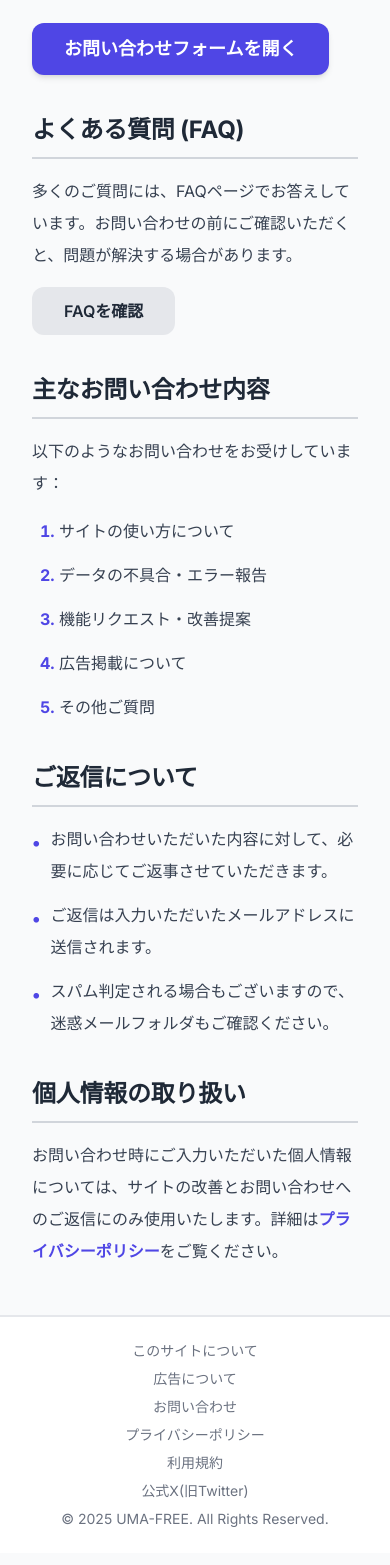
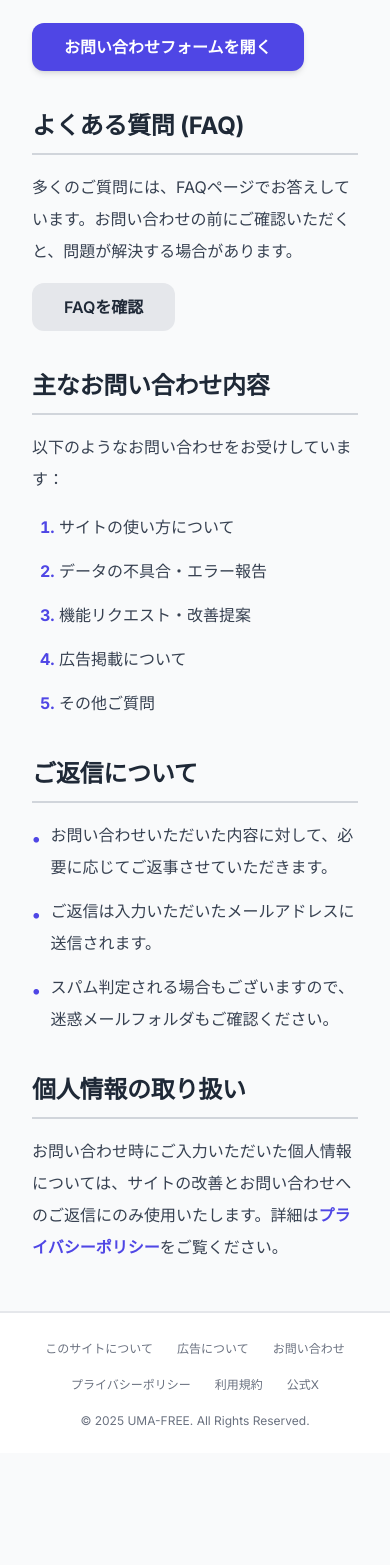
Before and after one commit to umazkym/keiba_site_v1, a Next.js app in the folder frontend/: page /contact in a window 390 px wide. Shown: the part 431-1996 px from the top of the page. After the commit the page ends 1948 px from the top, so only its background shows below. Built offline with nearby package versions, Linux system fonts and the light colour scheme; no server answers.

Commit message:
no message

```diff
--- a/frontend/app/contact/page.tsx
+++ b/frontend/app/contact/page.tsx
@@ -32,9 +32,9 @@ export default function ContactPage() {
     // 本文テキスト
     const textBaseClass = "text-gray-700 leading-8 text-base";
     // メインCTAボタン
-    const primaryButtonClass = "inline-block bg-primary hover:bg-primary-dark text-white font-bold py-3 px-8 rounded-lg transition-all shadow-md hover:shadow-lg text-lg";
+    const primaryButtonClass = "inline-block bg-primary hover:bg-primary-dark text-white font-bold py-3 md:py-3 px-8 md:px-8 rounded-lg transition-all shadow-md hover:shadow-lg active:shadow-sm text-base md:text-lg min-h-[44px] md:min-h-auto flex items-center justify-center";
     // サブCTAボタン (FAQ)
-    const secondaryButtonClass = "inline-block bg-gray-200 hover:bg-gray-300 text-gray-800 font-semibold py-3 px-8 rounded-lg transition-all text-base";
+    const secondaryButtonClass = "inline-block bg-gray-200 hover:bg-gray-300 text-gray-800 font-semibold py-3 md:py-3 px-8 md:px-8 rounded-lg transition-all active:bg-gray-400 text-base min-h-[44px] md:min-h-auto flex items-center justify-center";
     // --- スタイル定義ここまで ---
 
     return (
--- a/frontend/components/Footer.tsx
+++ b/frontend/components/Footer.tsx
@@ -6,40 +6,72 @@ export const Footer = () => {
         <footer className="bg-surface text-center py-6 border-t-2 border-border relative z-0 mb-16">
             {/* mb-16（64px）を追加してアンカー広告分のマージンを確保 */}
             <div className="container mx-auto px-4">
-                <div className="flex flex-col sm:flex-row justify-center items-center gap-2 sm:gap-x-4 mb-2 flex-wrap">
-                    <Link href="/about" className="text-sm text-muted hover:text-primary hover:underline">
+                {/* デスクトップレイアウト */}
+                <div className="hidden sm:flex justify-center items-center gap-x-4 mb-4 flex-wrap">
+                    <Link href="/about" className="text-sm text-muted hover:text-primary hover:underline active:text-primary-dark transition-colors">
                         このサイトについて
                     </Link>
-                    <span className="hidden sm:block text-gray-400">|</span>
-                    <Link href="/advertising" className="text-sm text-muted hover:text-primary hover:underline">
+                    <span className="text-gray-400">|</span>
+                    <Link href="/advertising" className="text-sm text-muted hover:text-primary hover:underline active:text-primary-dark transition-colors">
                         広告について
                     </Link>
-                    <span className="hidden sm:block text-gray-400">|</span>
-                    <Link href="/contact" className="text-sm text-muted hover:text-primary hover:underline">
+                    <span className="text-gray-400">|</span>
+                    <Link href="/contact" className="text-sm text-muted hover:text-primary hover:underline active:text-primary-dark transition-colors">
                         お問い合わせ
                     </Link>
-                    <span className="hidden sm:block text-gray-400">|</span>
-                    <Link href="/privacy" className="text-sm text-muted hover:text-primary hover:underline">
+                    <span className="text-gray-400">|</span>
+                    <Link href="/privacy" className="text-sm text-muted hover:text-primary hover:underline active:text-primary-dark transition-colors">
                         プライバシーポリシー
                     </Link>
-                    <span className="hidden sm:block text-gray-400">|</span>
-                    <Link href="/terms" className="text-sm text-muted hover:text-primary hover:underline">
+                    <span className="text-gray-400">|</span>
+                    <Link href="/terms" className="text-sm text-muted hover:text-primary hover:underline active:text-primary-dark transition-colors">
                         利用規約
                     </Link>
-                    {/* ▼▼▼▼▼ ここから追加 ▼▼▼▼▼ */}
-                    <span className="hidden sm:block text-gray-400">|</span>
+                    <span className="text-gray-400">|</span>
                     <Link
                         href="https://x.com/umafree_ai"
                         target="_blank"
                         rel="noopener noreferrer"
-                        className="text-sm text-muted hover:text-primary hover:underline flex items-center gap-1"
+                        className="text-sm text-muted hover:text-primary hover:underline active:text-primary-dark transition-colors"
                         aria-label="公式Xアカウント"
                     >
-                        <span>公式X(旧Twitter)</span>
+                        公式X(旧Twitter)
                     </Link>
-                    {/* ▲▲▲▲▲ ここまで追加 ▲▲▲▲▲ */}
                 </div>
-                <p className="text-sm text-muted">
+
+                {/* モバイルレイアウト */}
+                <div className="sm:hidden flex flex-col gap-3 mb-4">
+                    <div className="flex flex-wrap justify-center gap-2 gap-y-2">
+                        <Link href="/about" className="text-xs text-muted hover:text-primary active:text-primary-dark transition-colors px-2 py-1 rounded hover:bg-gray-100 active:bg-gray-200">
+                            このサイトについて
+                        </Link>
+                        <Link href="/advertising" className="text-xs text-muted hover:text-primary active:text-primary-dark transition-colors px-2 py-1 rounded hover:bg-gray-100 active:bg-gray-200">
+                            広告について
+                        </Link>
+                        <Link href="/contact" className="text-xs text-muted hover:text-primary active:text-primary-dark transition-colors px-2 py-1 rounded hover:bg-gray-100 active:bg-gray-200">
+                            お問い合わせ
+                        </Link>
+                    </div>
+                    <div className="flex flex-wrap justify-center gap-2">
+                        <Link href="/privacy" className="text-xs text-muted hover:text-primary active:text-primary-dark transition-colors px-2 py-1 rounded hover:bg-gray-100 active:bg-gray-200">
+                            プライバシーポリシー
+                        </Link>
+                        <Link href="/terms" className="text-xs text-muted hover:text-primary active:text-primary-dark transition-colors px-2 py-1 rounded hover:bg-gray-100 active:bg-gray-200">
+                            利用規約
+                        </Link>
+                        <Link
+                            href="https://x.com/umafree_ai"
+                            target="_blank"
+                            rel="noopener noreferrer"
+                            className="text-xs text-muted hover:text-primary active:text-primary-dark transition-colors px-2 py-1 rounded hover:bg-gray-100 active:bg-gray-200"
+                            aria-label="公式Xアカウント"
+                        >
+                            公式X
+                        </Link>
+                    </div>
+                </div>
+
+                <p className="text-xs sm:text-sm text-muted">
                     &copy; {new Date().getFullYear()} UMA-FREE. All Rights Reserved.
                 </p>
             </div>
```
Also changed, not shown: frontend/components/Header.tsx (+15 -15 lines).
